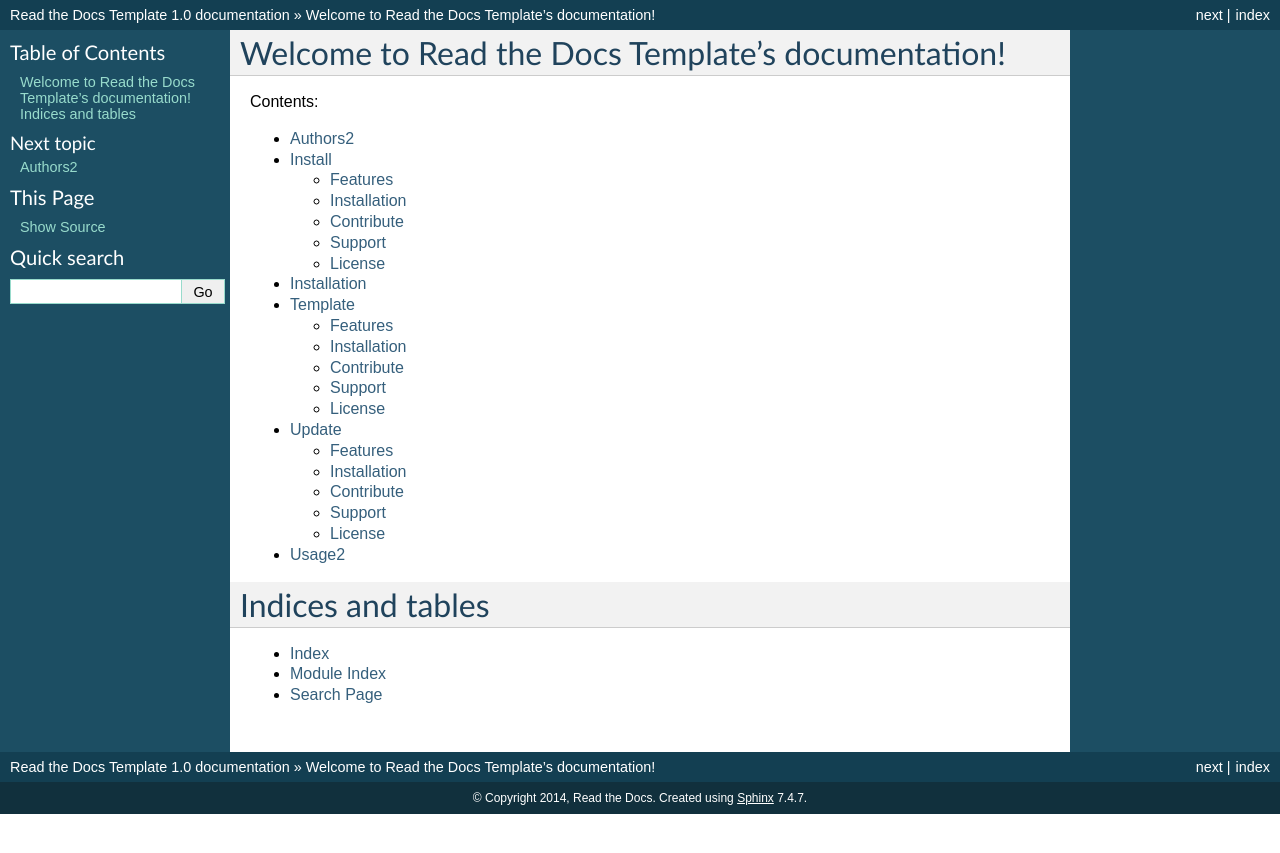
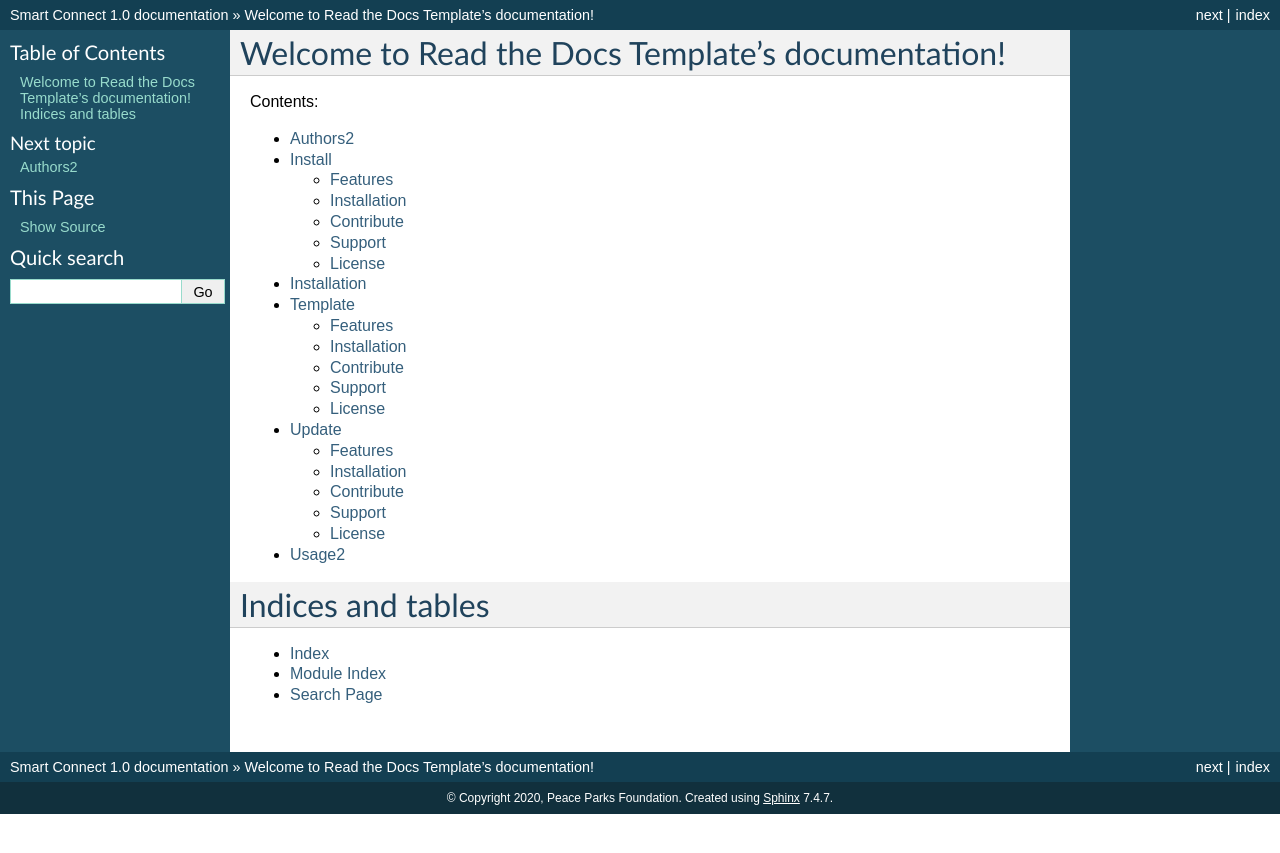
Before and after one commit to Brennan-Walsh/smartconnect, a Sphinx documentation site: the page built from docs/index.rst, in a window 1280 px wide. Shown: the top 853 px of the page. Built offline with Sphinx 7.4.7, drawn with Linux system fonts in a browser that asks for light colours.

Commit message:
Update conf.py

```diff
--- a/docs/conf.py
+++ b/docs/conf.py
@@ -43,8 +43,8 @@ source_suffix = '.rst'
 master_doc = 'index'
 
 # General information about the project.
-project = u'Read the Docs Template'
-copyright = u'2014, Read the Docs'
+project = u'Smart Connect'
+copyright = u'2020, Peace Parks Foundation'
 
 # The version info for the project you're documenting, acts as replacement for
 # |version| and |release|, also used in various other places throughout the
```
